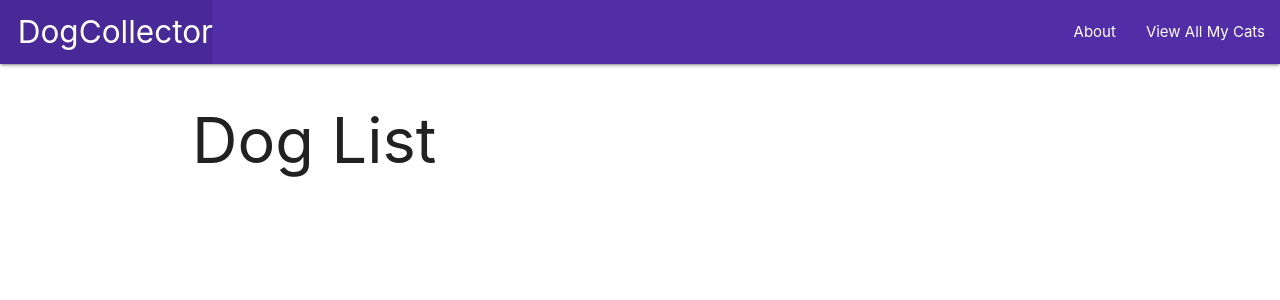
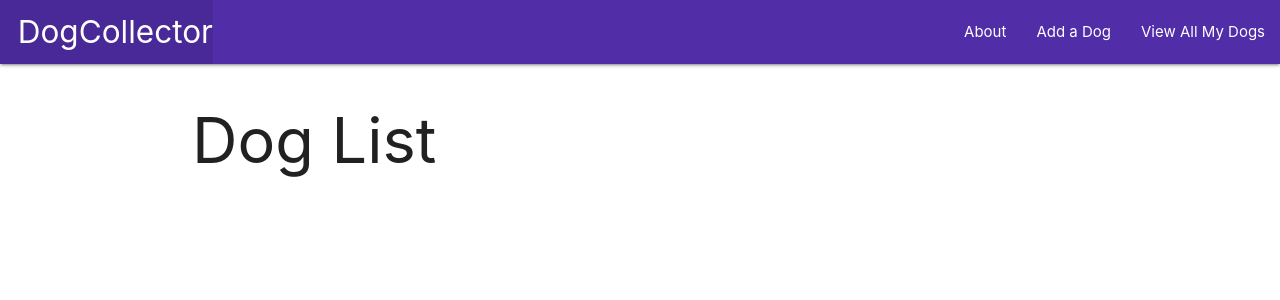
Before and after one commit to mhepekiz/dog-collector, a Django app: page /dogs/ in a window 1280 px wide. Shown: the top 300 px of the page. Run offline with Django 3.2, Linux system fonts and the light colour scheme; data that the repository does not hold is empty.

Commit message:
Add dog function

```diff
--- a/main_app/models.py
+++ b/main_app/models.py
@@ -1,4 +1,5 @@
 from django.db import models
+from django.urls import reverse
 
 # Create your models here.
 class Dog(models.Model):
@@ -10,3 +11,6 @@ class Dog(models.Model):
 
     def __str__(self):
         return self.name
+
+    def get_absolute_url(self):
+        return reverse('detail', kwargs={'cat_id': self.id})
--- a/main_app/templates/base.html
+++ b/main_app/templates/base.html
@@ -19,8 +19,9 @@
           <li><a href="/" class="left brand-logo">&nbsp;&nbsp;DogCollector</a></li>
         </ul>
         <ul class="right">
-            <li><a href="/about">About</a></li>
-            <li><a href="/dogs">View All My Cats</a></li>
+          <li><a href="{% url 'about' %}">About</a></li>
+          <li><a href="{% url 'dogs_create' %}">Add a Dog</a></li>
+          <li><a href="{% url 'index' %}">View All My Dogs</a></li>
         </ul>
       </div>
     </nav>
--- a/main_app/urls.py
+++ b/main_app/urls.py
@@ -2,8 +2,9 @@ from django.urls import path
 from . import views
 
 urlpatterns = [
-  path('', views.home, name='home'),
+  path('', views.dogs_index, name='home'),
   path('about/', views.about, name='about'),
   path('dogs/', views.dogs_index, name='index'),
   path('dogs/<int:dog_id>/', views.dogs_detail, name='detail'),
+  path('dogs/create/', views.DogCreate.as_view(), name='dogs_create'),
 ]
--- a/main_app/views.py
+++ b/main_app/views.py
@@ -1,5 +1,6 @@
 from django.shortcuts import render
 from django.http import HttpResponse
+from django.views.generic.edit import CreateView
 from .models import Dog
 
 
@@ -11,9 +12,14 @@ def about(request):
     return render(request, 'about.html')
 
 def dogs_index(request):
-  dogs = Dog.objects.all()
+  dogs = Dog.objects.all().order_by('name')
   return render(request, 'dogs/index.html', { 'dogs': dogs })
 
 def dogs_detail(request, dog_id):
     dog = Dog.objects.get(id=dog_id)
     return render(request, 'dogs/detail.html', { 'dog': dog})
+
+class DogCreate(CreateView):
+  model = Dog
+  fields = ['name', 'breed', 'description', 'age', 'color']
+  success_url = '/dogs/'
```
Also changed, not shown: main_app/templates/main_app/dog_form.html (added, +11 -0 lines).
